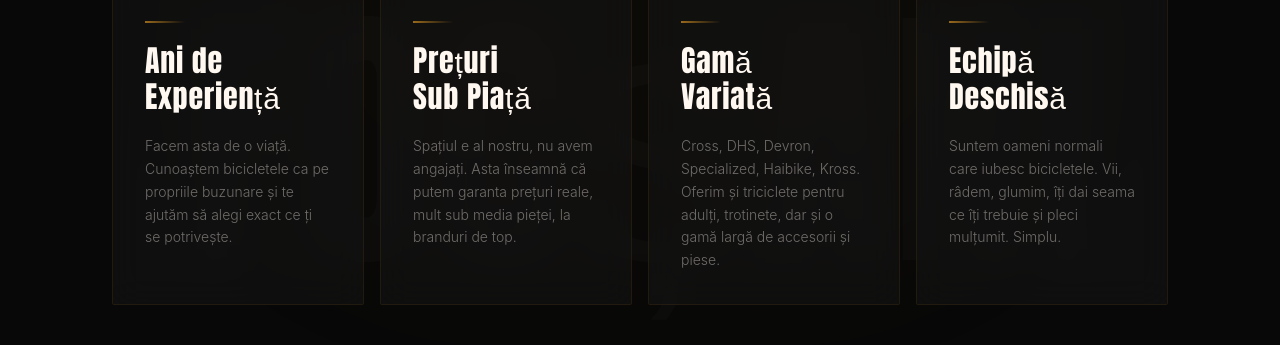
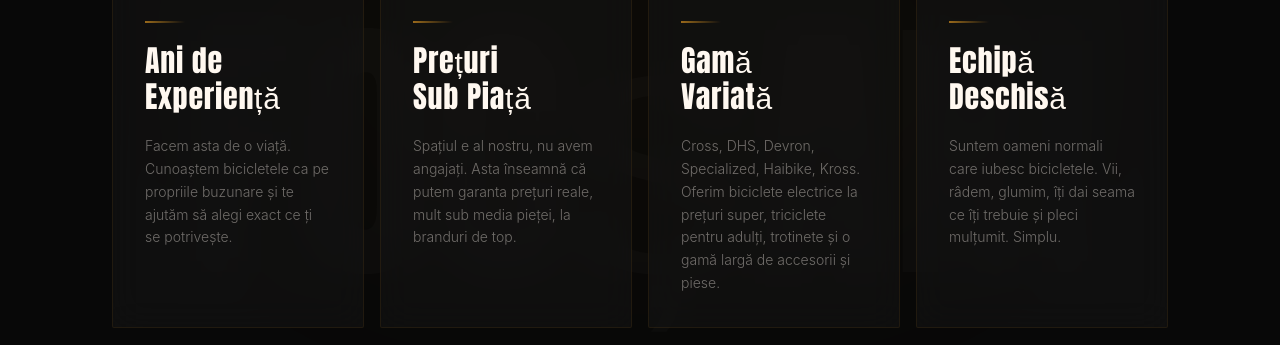
Before and after one commit to cuculetz11/SuperBike, a Next.js app: page / in a window 1280 px wide. Shown: the part 1520-1865 px from the top of the page. Built offline with nearby package versions, Linux system fonts and the light colour scheme.

Commit message:
Add mention of electric and second-hand bikes

```diff
--- a/components/BrandStory.tsx
+++ b/components/BrandStory.tsx
@@ -52,7 +52,7 @@ const storyItems = [
   {
     number: '∞',
     title: 'Gamă\nVariată',
-    body: 'Cross, DHS, Devron, Specialized, Haibike, Kross. Oferim și triciclete pentru adulți, trotinete, dar și o gamă largă de accesorii și piese.',
+    body: 'Cross, DHS, Devron, Specialized, Haibike, Kross. Oferim biciclete electrice la prețuri super, triciclete pentru adulți, trotinete și o gamă largă de accesorii și piese.',
   },
   {
     number: '★',
--- a/components/Services.tsx
+++ b/components/Services.tsx
@@ -73,6 +73,12 @@ const SERVICES = [
     body: 'Ți-a plăcut o bicicletă de la producătorii noștri? O putem aduce la un preț mai bun decât oriunde altundeva. Vorbește cu noi, găsim soluția perfectă.',
     accent: 'Prețuri imbatabile',
   },
+  {
+    icon: '♻️',
+    title: 'Biciclete\nSecond-Hand',
+    body: 'Avem și o selecție atent verificată de biciclete rulate, potrivite chiar pentru toate buzunarele. Revizie la zi, calitate garantată.',
+    accent: 'Pentru toate buzunarele',
+  },
 ];
 
 export default function Services() {
@@ -129,7 +135,7 @@ export default function Services() {
         </div>
 
         {/* Service cards */}
-        <div className="grid grid-cols-1 md:grid-cols-3 gap-5">
+        <div className="grid grid-cols-1 md:grid-cols-2 lg:grid-cols-4 gap-5">
           {SERVICES.map((service, i) => (
             <ServiceCard
               key={i}
```
